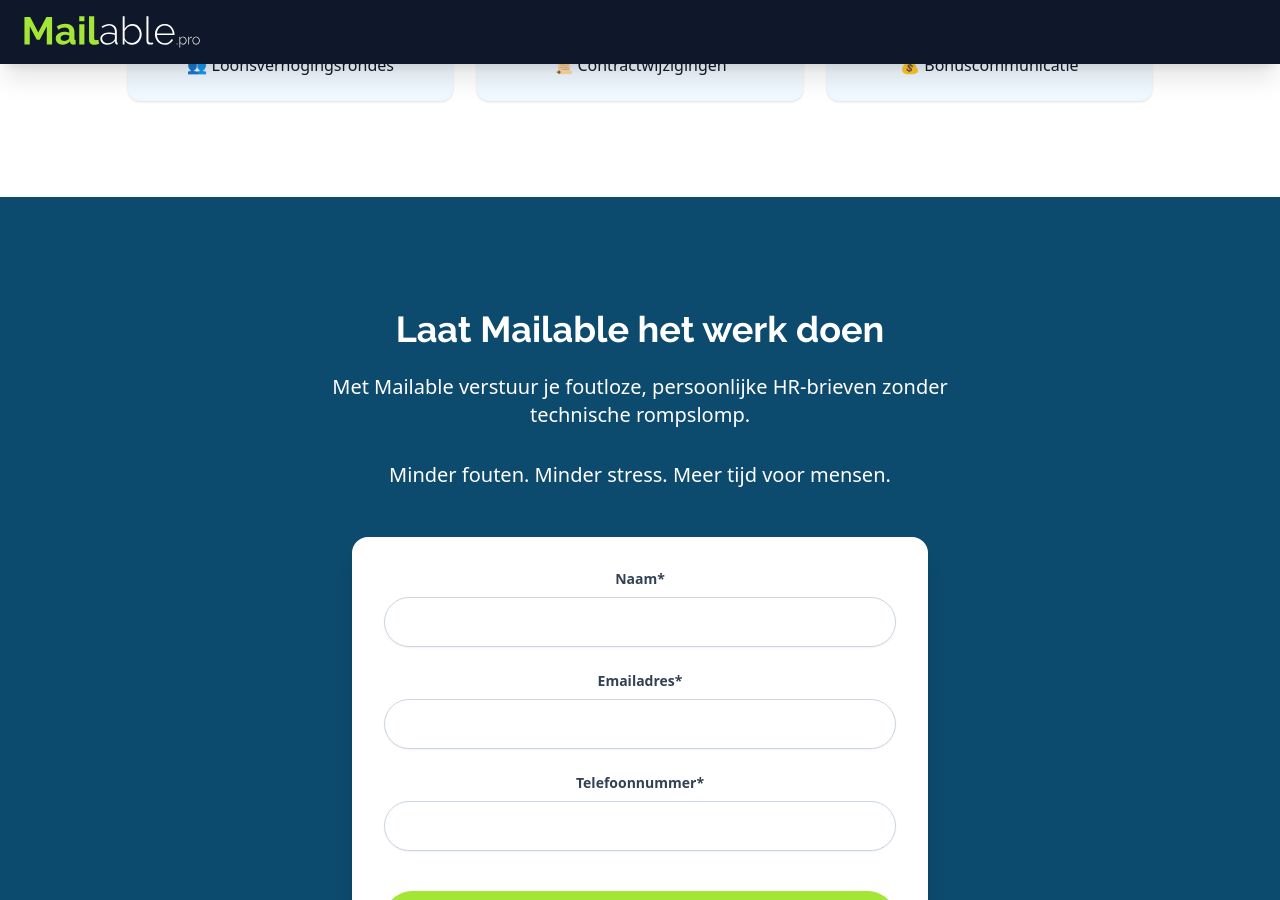
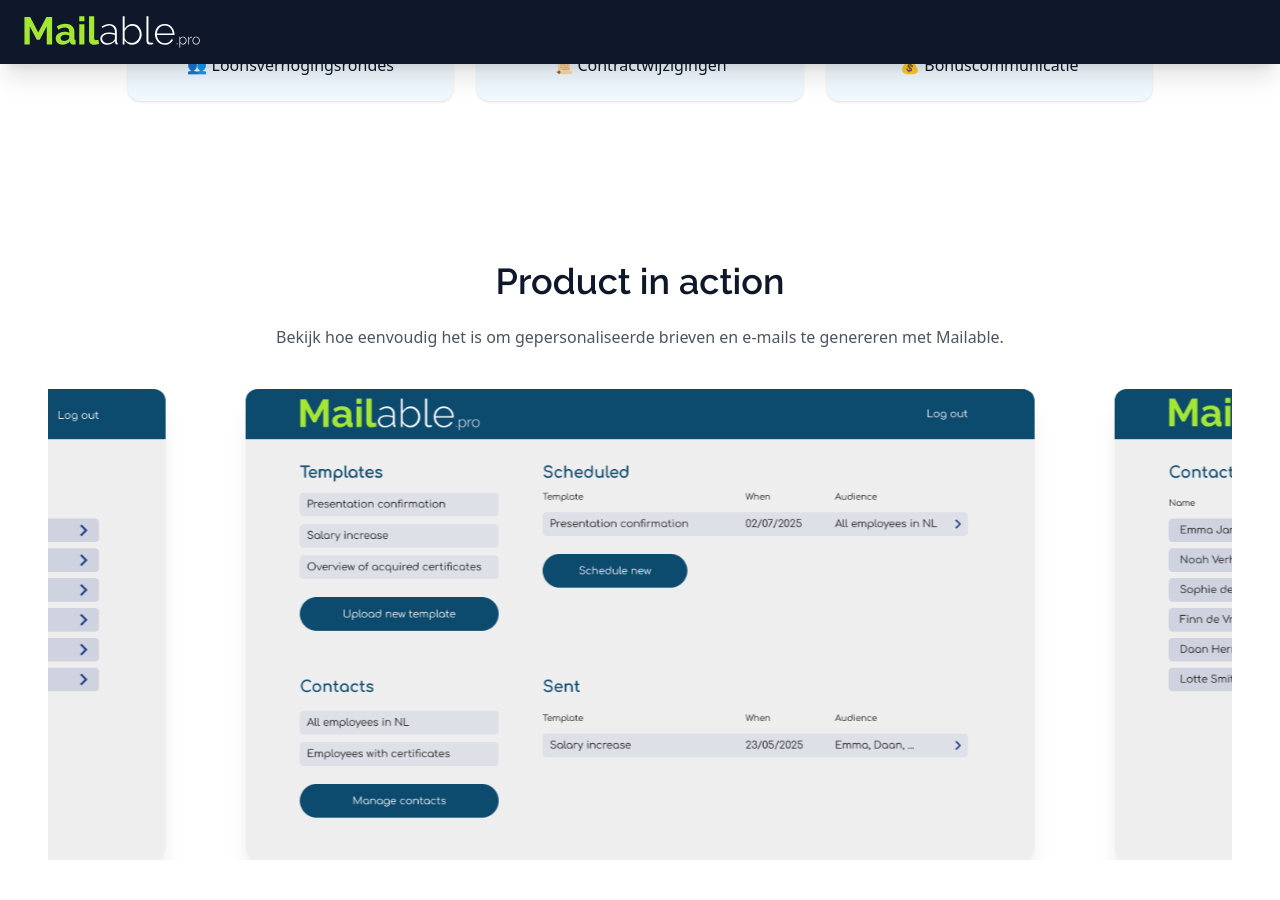
Before and after one commit to AntrumTechnologies/mailable, a Jekyll site: the page built from index.markdown, in a window 1280 px wide and 900 px high, scrolled down 2469 px. Built offline with Jekyll 4.4.1, drawn with Linux system fonts in a browser that asks for light colours; nearby versions of some CDN libraries.

Commit message:
Screenshot section

```diff
--- a/_layouts/default.html
+++ b/_layouts/default.html
@@ -18,5 +18,11 @@
 </head>
 <body class="bg-white text-slate-900">
   {{ content }}
+
+  <!-- Glide.js CSS -->
+  <link rel="stylesheet" href="https://cdn.jsdelivr.net/npm/@glidejs/glide@3.6.0/dist/css/glide.core.min.css">
+
+  <!-- Glide.js JS -->
+  <script src="https://cdn.jsdelivr.net/npm/@glidejs/glide@3.6.0/dist/glide.min.js"></script>
 </body>
 </html>
--- a/index.markdown
+++ b/index.markdown
@@ -105,6 +105,49 @@
   </div>
 </section>
 
+<!-- Screenshots sectie-->
+<section class="bg-white py-16 px-4 md:px-12">
+  <div class="max-w-7xl mx-auto text-center">
+    <h2 class="text-3xl md:text-4xl font-heading font-semibold mb-6">Product in action</h2>
+    <p class="text-gray-600 mb-10">Bekijk hoe eenvoudig het is om gepersonaliseerde brieven en e-mails te genereren met Mailable.</p>
+
+    <div class="glide relative">
+      <div class="glide__track overflow-visible" data-glide-el="track">
+        <ul class="glide__slides">
+          <li class="glide__slide px-2 md:px-6">
+            <img src="/images/Mailable_page_1.png" alt="Screenshot 1" class="rounded-xl shadow-xl w-full md:w-[80vw] mx-auto">
+          </li>
+          <li class="glide__slide px-2 md:px-6">
+            <img src="/images/Mailable_page_2.png" alt="Screenshot 2" class="rounded-xl shadow-xl w-full md:w-[80vw] mx-auto">
+          </li>
+        </ul>
+      </div>
+
+      <div class="glide__bullets mt-6" data-glide-el="controls[nav]">
+        <button class="glide__bullet" data-glide-dir="=0"></button>
+        <button class="glide__bullet" data-glide-dir="=1"></button>
+        <button class="glide__bullet" data-glide-dir="=2"></button>
+      </div>
+    </div>
+  </div>
+</section>
+
+<script>
+  document.addEventListener('DOMContentLoaded', function () {
+    new Glide('.glide', {
+      type: 'carousel',
+      perView: 1.4, // Show 1 full + part of next
+      focusAt: 'center',
+      gap: 32,
+      breakpoints: {
+        768: {
+          perView: 1.05
+        }
+      }
+    }).mount();
+  });
+</script>
+
 <!-- CTA Section -->
 <section class="bg-sky-900 text-white py-28 px-6 text-center" id="cta">
   <h2 class="text-4xl font-bold mb-6">Laat Mailable het werk doen</h2>
```
Also changed, not shown: Gemfile.lock, images/Mailable.pro-6.png (added), images/Mailable_page_1.png (added), images/Mailable_page_2.png (added).
